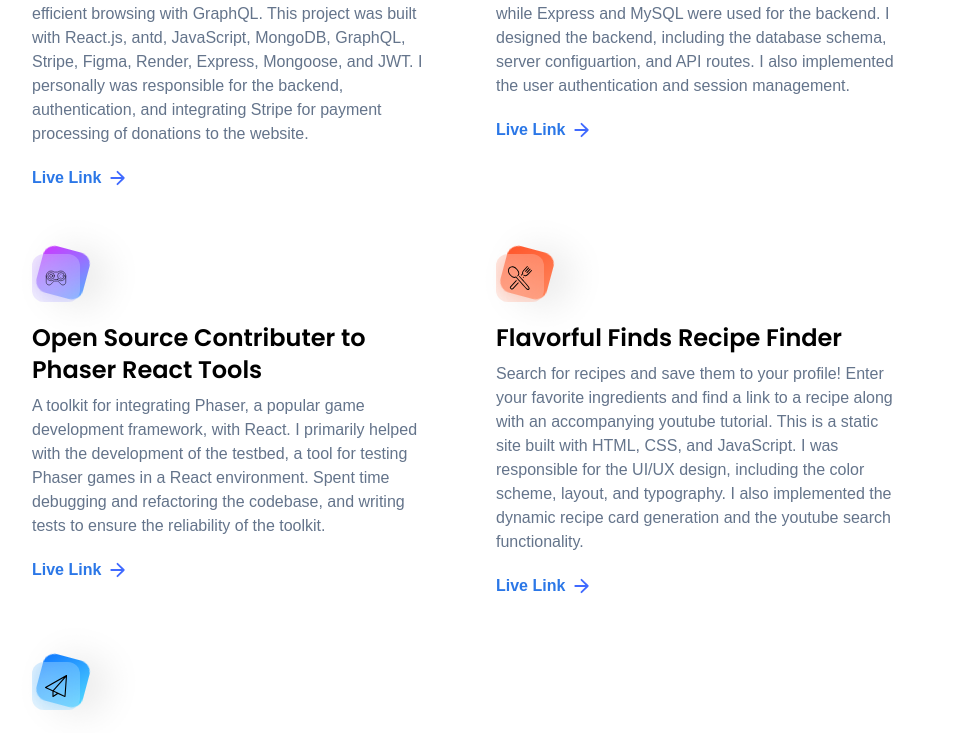
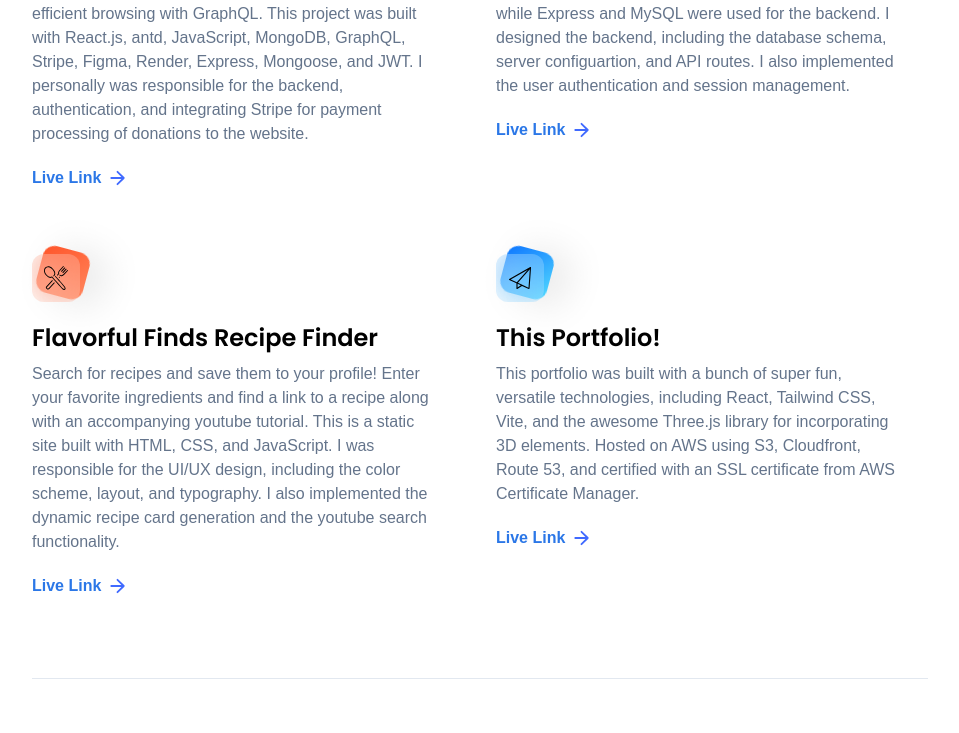
Before and after one commit to anewgard41/Fullstack-Portfolio-Anders-Newgard, a React (Vite) app: page /projects in a window 1280 px wide. Shown: the part 542-1275 px from the top of the page, without its empty margins (160-1119 px from the left). Built offline with nearby package versions, Linux system fonts and the light colour scheme.

Commit message:
ready for THE PUBLIC

```diff
--- a/src/constants/index.js
+++ b/src/constants/index.js
@@ -222,14 +222,14 @@ export const projects = [
       "Trail finding application with a social media component that enables the sharing of hiking experiences. Find friends, trails, hike, and tell a story! This application was built using Handlebars.js as the frontend framework, while Express and MySQL were used for the backend. I designed the backend, including the database schema, server configuartion, and API routes. I also implemented the user authentication and session management.",
     link: "https://trail-buddy-cary-nc-4eb34ba4009f.herokuapp.com/",
   },
-  {
-    iconUrl: prt,
-    theme: "btn-back-pink",
-    name: "Open Source Contributer to Phaser React Tools",
-    description:
-      "A toolkit for integrating Phaser, a popular game development framework, with React. I primarily helped with the development of the testbed, a tool for testing Phaser games in a React environment. Spent time debugging and refactoring the codebase, and writing tests to ensure the reliability of the toolkit.",
-    link: "https://github.com/benrosen/phaser-react-tools",
-  },
+  // {
+  //   iconUrl: prt,
+  //   theme: "btn-back-pink",
+  //   name: "Open Source Contributer to Phaser React Tools",
+  //   description:
+  //     "A toolkit for integrating Phaser, a popular game development framework, with React. I primarily helped with the development of the testbed, a tool for testing Phaser games in a React environment. Spent time debugging and refactoring the codebase, and writing tests to ensure the reliability of the toolkit.",
+  //   link: "https://github.com/benrosen/phaser-react-tools",
+  // },
   {
     iconUrl: flavfinds,
     theme: "btn-back-red",
```
